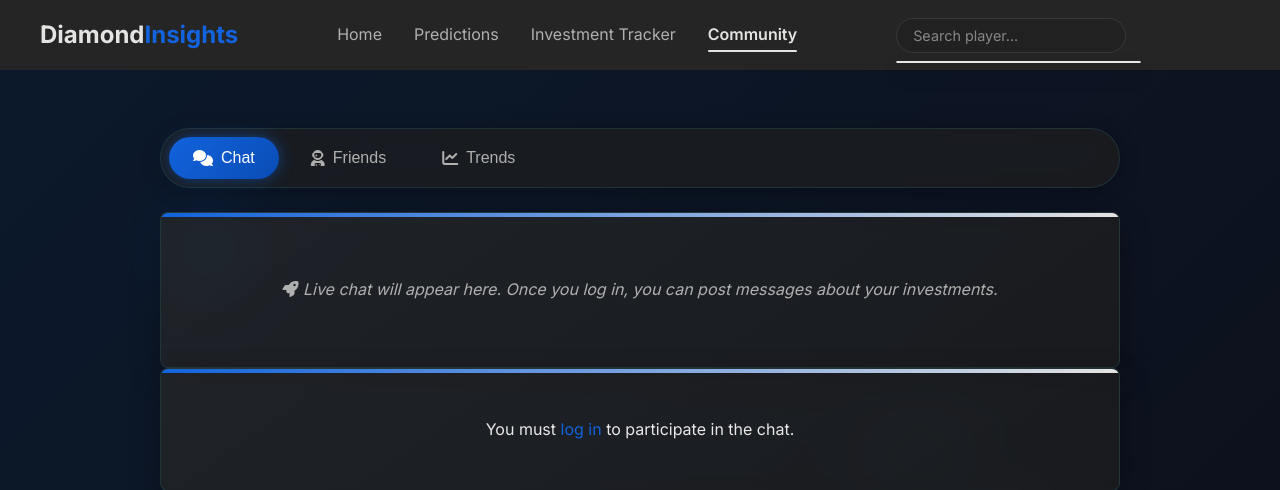
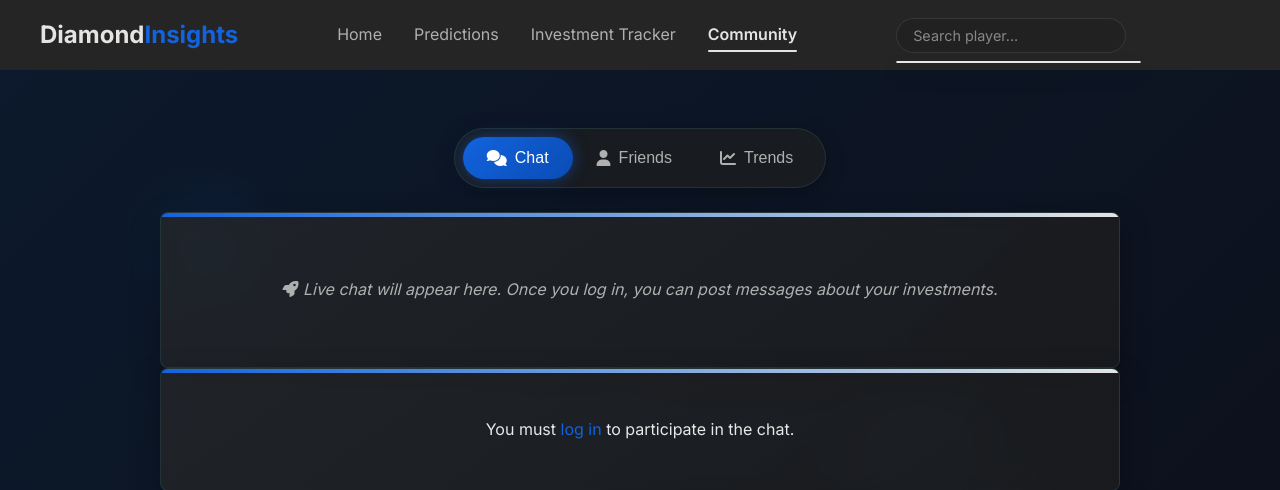
Before and after one commit to lukewismer/theshow, a Flask app: page /community in a window 1280 px wide. Shown: the top 490 px of the page. Run offline with Flask 3, Linux system fonts and the light colour scheme; some libraries are stand-ins or nearby versions.

Commit message:
Community page updates

```diff
--- a/static/css/community.module.css
+++ b/static/css/community.module.css
@@ -29,9 +29,10 @@
 
 
   /* ─── Tabs ────────────────────────────────────────────────────────────── */
-  .community-tabs {
+
+.community-tabs {
     display: flex;
-    gap: 0.5rem;
+    justify-content: center; /* Center the buttons */
     background: rgba(30, 30, 30, 0.7);
     backdrop-filter: blur(8px);
     border-radius: 50px;
@@ -39,8 +40,10 @@
     border: 1px solid var(--border);
     box-shadow: 0 4px 20px rgba(0, 0, 0, 0.3);
     margin-top: 1rem;
+    width: fit-content; /* This is the key change */
+    margin-left: auto;
+    margin-right: auto;
   }
-
 
   .tab-button {
     background: transparent;
@@ -55,6 +58,7 @@
     display: flex;
     align-items: center;
     gap: 0.5rem;
+    flex-shrink: 0; /* Prevent button shrinking */
   }
 
   .tab-button.active {
--- a/templates/community.html
+++ b/templates/community.html
@@ -84,7 +84,7 @@
         <i class="fas fa-comments"></i> Chat
       </button>
       <button class="tab-button" data-tab="friends">
-        <i class="fas fa-user-astronaut"></i> Friends
+        <i class="fa-solid fa-user"></i> Friends
       </button>
       <button class="tab-button" data-tab="trends">
         <i class="fas fa-chart-line"></i> Trends
@@ -107,7 +107,7 @@
     <section id="friends" class="tab-content hidden">
       <div class="coming-soon">
         <div class="pulsing-icon">
-          <i class="fas fa-user-astronaut"></i>
+          <i class="fa-solid fa-user"></i>
         </div>
         <h2>Friends</h2>
         <p>Coming Soon...</p>
```
